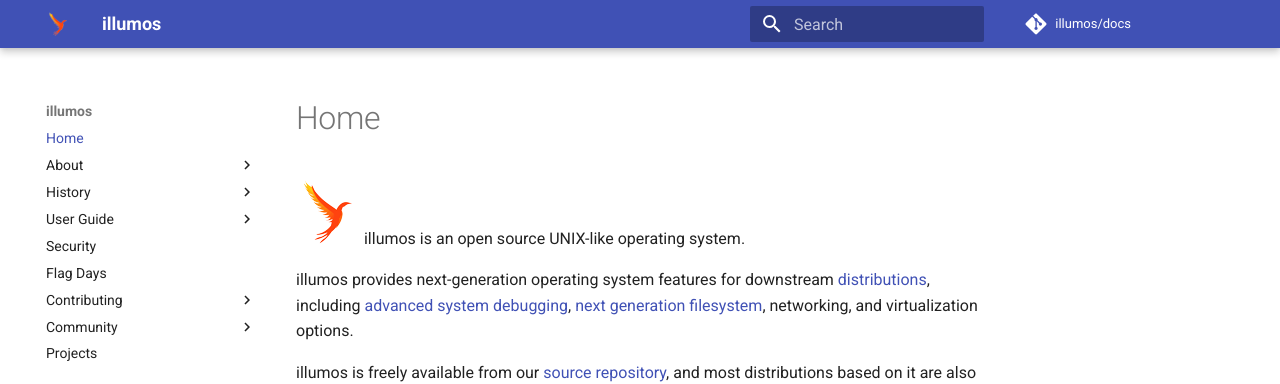
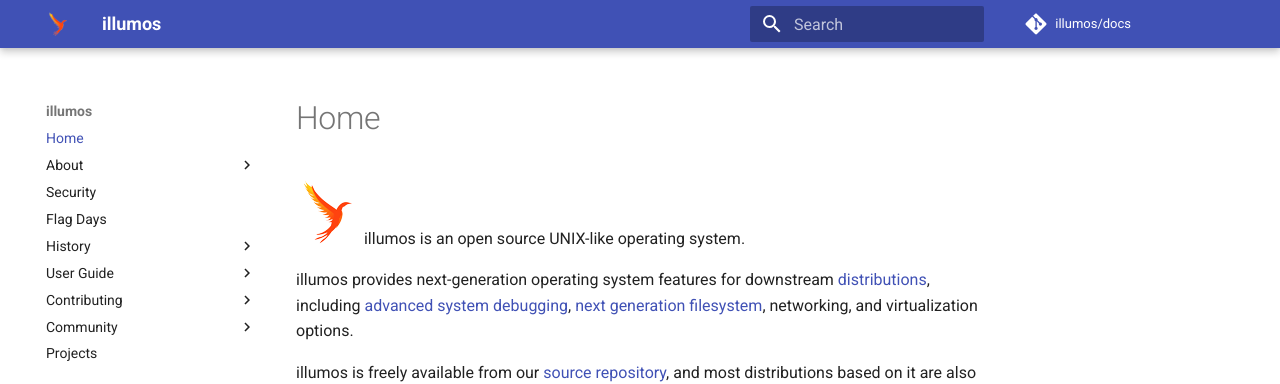
Before and after one commit to illumos/docs, an MkDocs documentation site: the page built from docs/index.md, in a window 1280 px wide. Shown: the top 384 px of the page. Built offline with MkDocs 1.6.1 and Material for MkDocs 9.7.7, drawn with Linux system fonts in a browser that asks for light colours; comment, search, counter and statistics services are not loaded; old or Windows-style settings are respelled for this version of MkDocs; part of the change alters nothing that is shown.

```diff
--- a/mkdocs.yml
+++ b/mkdocs.yml
@@ -12,6 +12,8 @@ pages:
     - 'Distributions': 'about/distro.md'
     - 'FAQ': 'about/faq.md'
     - 'Logo': 'about/logo.md'
+  - 'Security': 'security/index.md'
+  - 'Flag Days': 'flagdays/index.md'
   - 'History':
     - 'Overview': 'about/history.md'
     - 'Announcement': 'about/announcement.md'
@@ -31,8 +33,6 @@ pages:
       - 'Overview': 'user-guide/debug.md'
       - 'Systems': 'user-guide/debug-systems.md'
       - 'Applications': 'user-guide/debug-apps.md'
-  - 'Security': 'security/index.md'
-  - 'Flag Days': 'flagdays/index.md'
   - 'Contributing':
     - 'Overview': 'contributing/index.md'
     - 'System state': 'contributing/quality.md'
```
